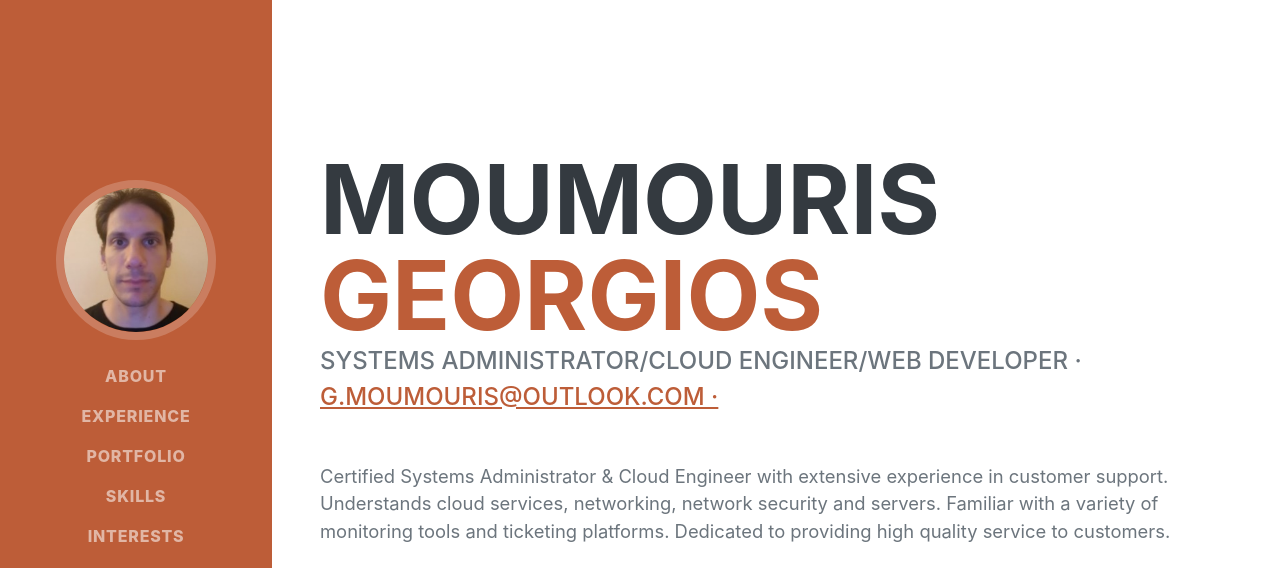
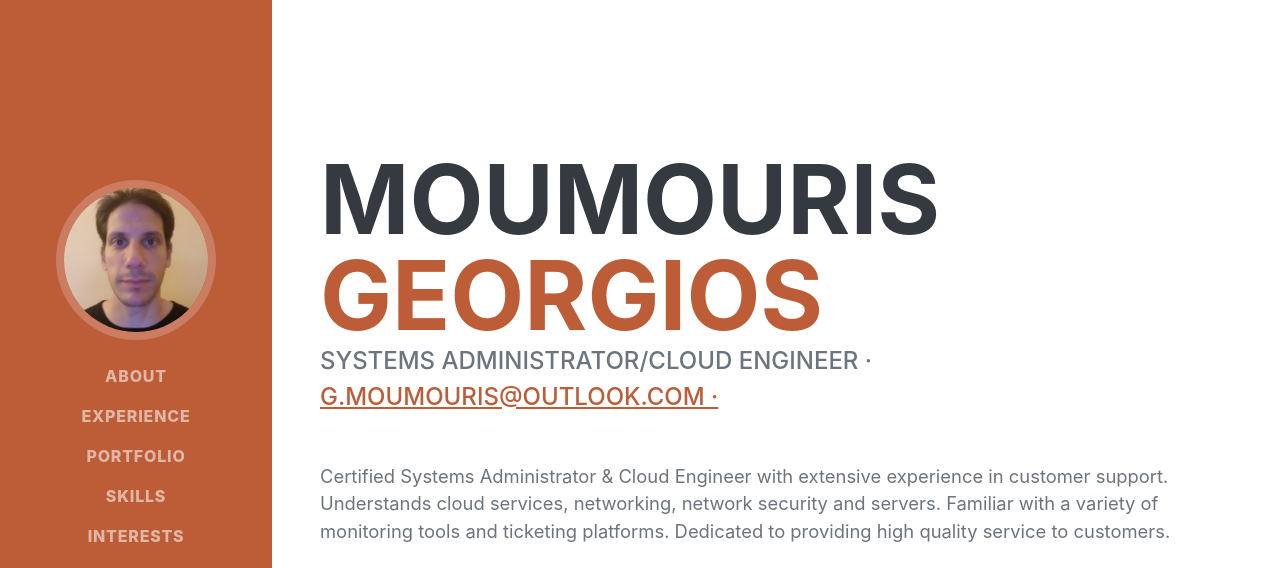
Before and after one commit to mou636/aws-project-resume, a plain HTML site: page website/index.html in a window 1280 px wide. Shown: the top 568 px of the page. Drawn offline with nearby package versions, Linux system fonts and the light colour scheme; no server answers; a web font is replaced by a local one.

Commit message:
Revert back the test changes

```diff
--- a/website/index.html
+++ b/website/index.html
@@ -47,7 +47,7 @@
                         <span class="text-primary">Georgios</span>
                     </h1>
                     <div class="subheading mb-5">
-                        Systems Administrator/Cloud Engineer/Web Developer ·
+                        Systems Administrator/Cloud Engineer ·
                         <a href="mailto:g.moumouris@outlook.com">g.moumouris@outlook.com ·</a>
                     </div>
                     <p class="lead mb-5">Certified Systems Administrator & Cloud Engineer with extensive experience in
```
